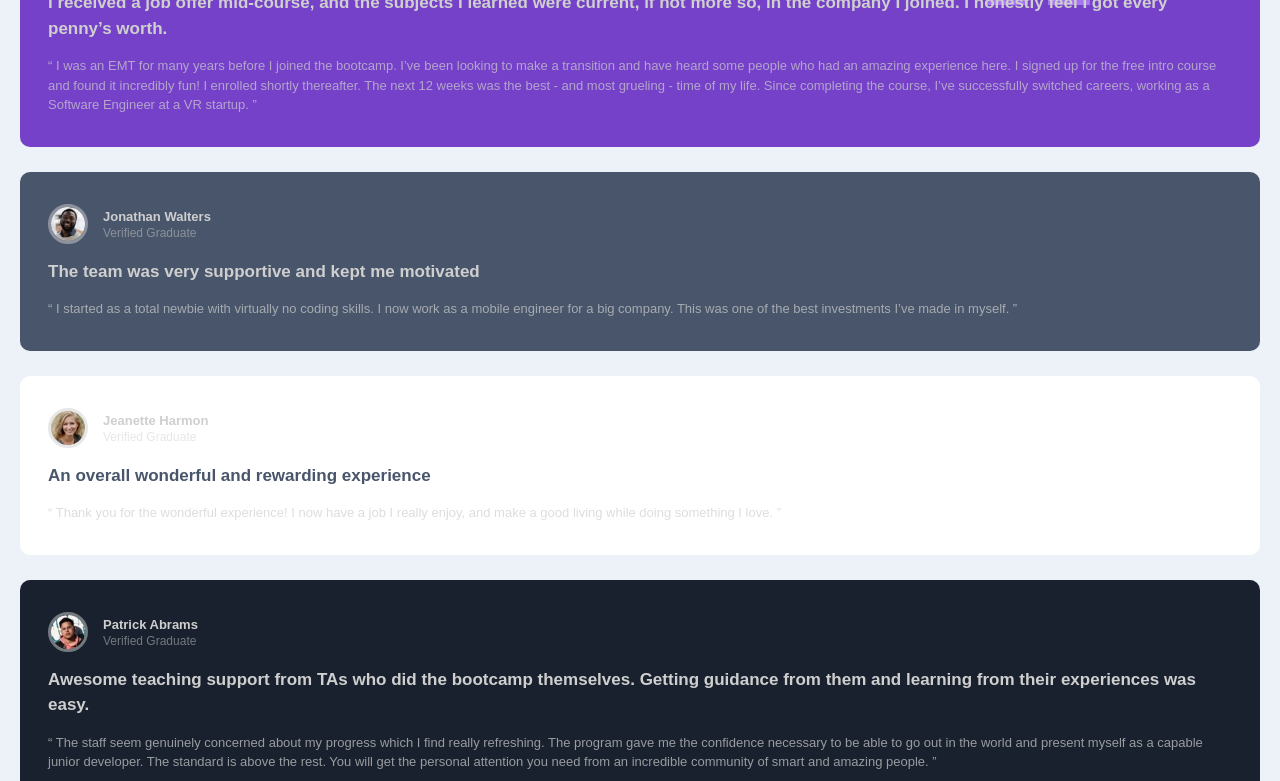
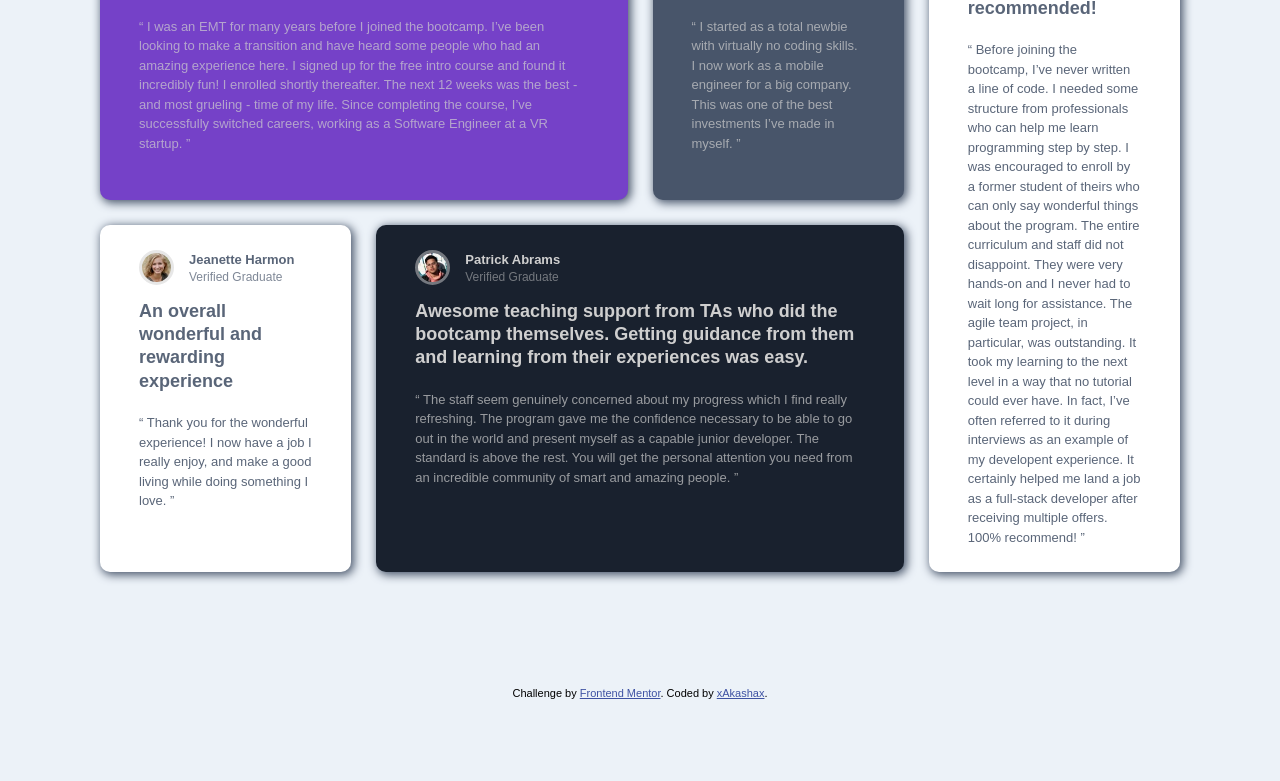
Before and after one commit to xAkashax/testimonials-grid-section, a plain HTML site: page index.html in a window 1280 px wide. Shown: the part 182-963 px from the top of the page. After the commit the page ends 881 px from the top, so only its background shows below. Drawn offline with Linux system fonts and the light colour scheme; a web font is replaced by a local one.

Commit message:
desktop view - css style

```diff
--- a/index.html
+++ b/index.html
@@ -101,12 +101,12 @@
     </div>
   </div>
 
-  <!-- <footer>
-  <div class="attribution">
-    Challenge by <a href="https://www.frontendmentor.io?ref=challenge" target="_blank">Frontend Mentor</a>.
-    Coded by <a href="#">Your Name Here</a>.
-  </div>
-</footer> -->
+  <footer>
+    <div class="attribution">
+      Challenge by <a href="https://www.frontendmentor.io?ref=challenge" target="_blank">Frontend Mentor</a>.
+      Coded by <a href="https://github.com/xAkashax">xAkashax</a>.
+    </div>
+  </footer>
 
 </body>
 
--- a/style.css
+++ b/style.css
@@ -28,23 +28,26 @@ html {
 }
 
 body {
-  /* display: flex;
+  display: flex;
   flex-direction: column;
   justify-content: center;
-  align-items: center; */
-  min-height: 100vh;
+  align-items: center;
+  height: 100vh;
   width: 100vw;
 }
 
 .container {
   width: 100vw;
   padding: 60px 20px;
+  max-width: 375px;
+  margin: 0 auto;
 }
 
 .card {
   border-radius: 10px;
   margin: 25px 0;
   padding: 32px 28px;
+  box-shadow: 2px 2px 10px 1px var(--veryDarkGrayishBlue);
 }
 
 .header {
@@ -75,16 +78,16 @@ body {
 
 .describe {
   margin: 15px 0;
-  font-size: 17px;
+  font-size: 18px;
   font-weight: var(--fw600);
-  line-height: 1.5;
+  line-height: 1.3;
   color: var(--lightGray);
 }
 
 .review {
   color: var(--lightGray);
   opacity: 0.7;
-  line-height: 1.5;
+  line-height: 1.3;
 }
 
 .card1 {
@@ -104,22 +107,104 @@ body {
 }
 
 .card3 .describe,
-.card5 .describe {
+.card5 .describe,
+.card3 .person .name,
+.card5 .person .name,
+.card3 .verified,
+.card5 .verified,
+.card3 .review,
+.card5 .review {
   color: var(--veryDarkGrayishBlue);
+  opacity: 0.9;
 }
 
-.card3 .person .name {
-  color: var(--lightGray);
+.card3 .verified,
+.card5 .verified {
+  opacity: 0.5;
+}
+
+.card3 .verified,
+.card5 .verified {
+  opacity: 0.7;
 }
 
 .card4 {
   background-color: var(--veryDarkBlackishBlue);
 }
 
-/* .attribution {
+.attribution {
   font-size: 11px;
   text-align: center;
 }
 .attribution a {
   color: hsl(228, 45%, 44%);
-} */
+}
+
+@media only screen and (min-width: 1020px) {
+  .container {
+    padding: 90px 100px;
+    max-width: 1440px;
+    margin: 25px auto;
+    display: grid;
+    grid-template-columns: 1fr 1fr 1fr 1fr;
+    grid-template-rows: 1fr 1fr;
+    gap: 25px;
+    grid-template-areas:
+      "card1 card1 card2 card5"
+      "card3 card4 card4 card5";
+  }
+  .card1 {
+    grid-area: card1;
+  }
+  .card2 {
+    grid-area: card2;
+  }
+  .card3 {
+    grid-area: card3;
+  }
+  .card4 {
+    grid-area: card4;
+  }
+  .card5 {
+    grid-area: card5;
+  }
+
+  .card {
+    margin: 0;
+    padding: 25px 39px;
+  }
+
+  .header > img {
+    height: 35px;
+  }
+
+  .header > img:hover {
+    transform: rotate3d(0, 1, 0, 60deg);
+  }
+
+  .header > img,
+  .name {
+    cursor: pointer;
+  }
+
+  .name:hover {
+    color: var(--white);
+  }
+
+  .card3 .name:hover,
+  .card5 .name:hover {
+    color: black;
+  }
+
+  .describe {
+    margin: 15px 0 20px;
+  }
+
+  .review {
+    line-height: 1.5;
+  }
+
+  .card1 {
+    background-position: 80% 0%;
+  }
+}
```
